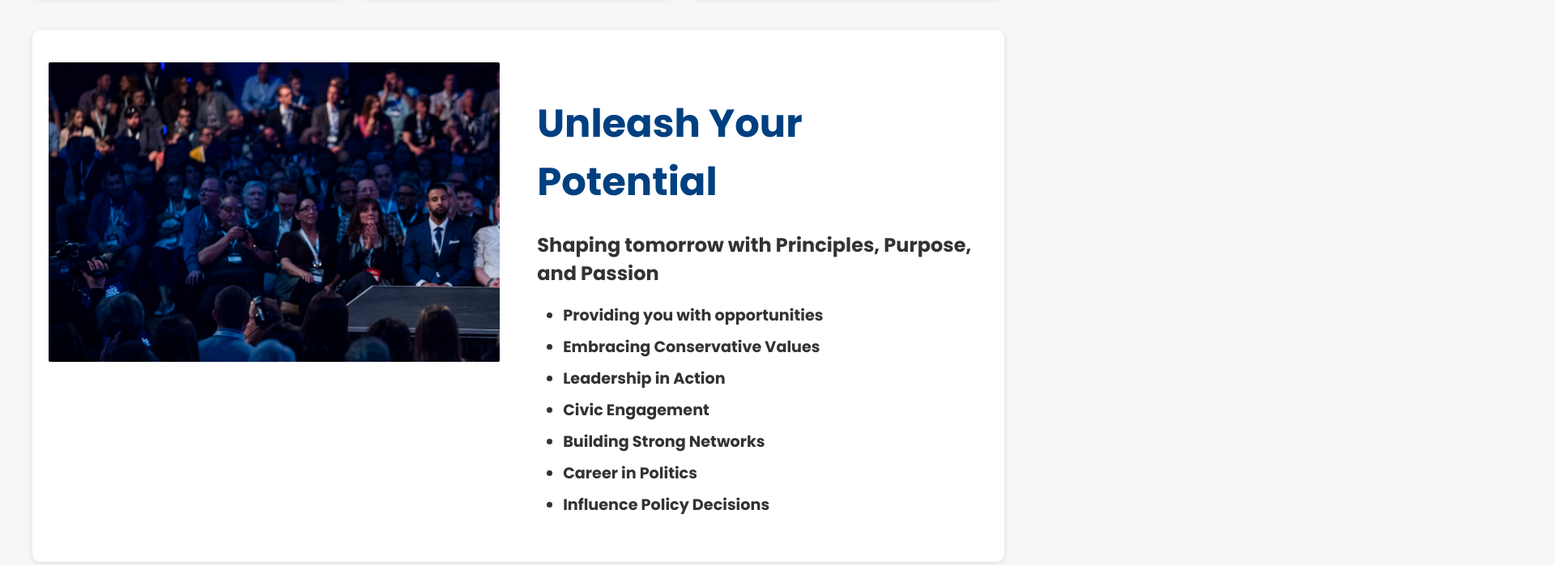
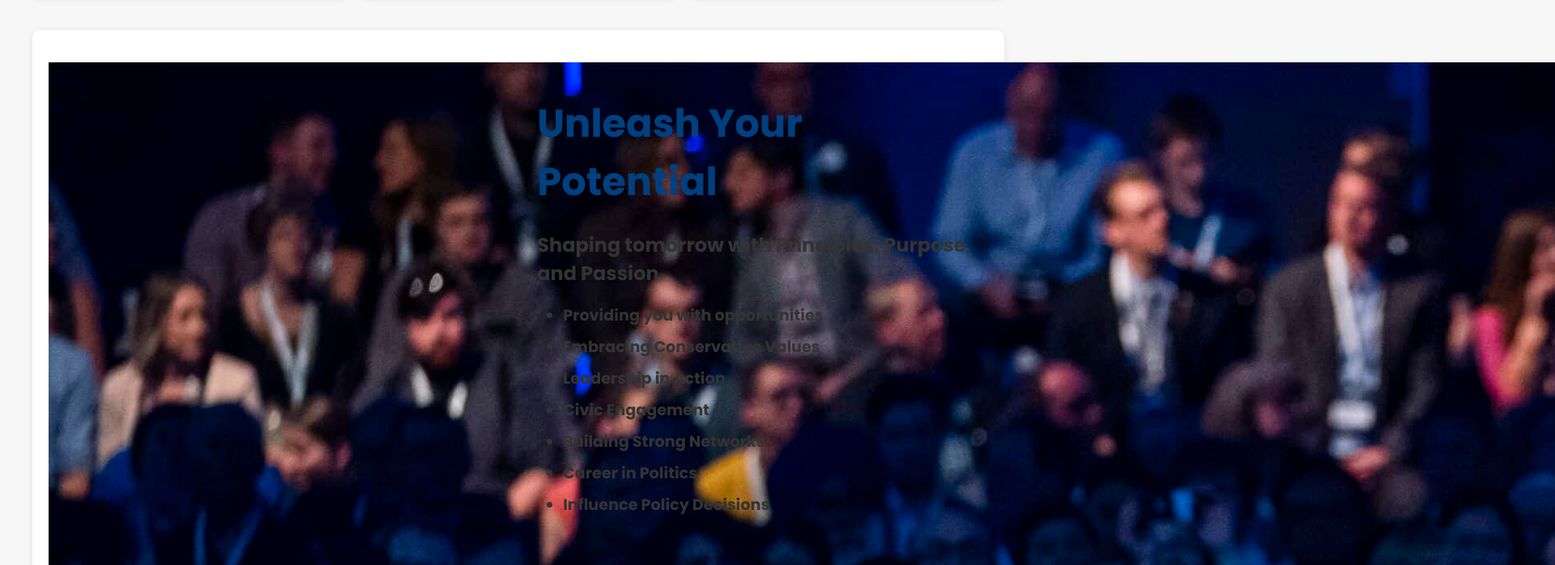
Before and after one commit to Mo-kham/UCP-SideC.github.io, a website: page youth.html in a window 1280 px wide. Shown: the part 1581-2279 px from the top of the page at 81% size, 1920 px wide, since content can reach past the window. Drawn offline with Linux system fonts and the light colour scheme.

Commit message:
Update youth.css

```diff
--- a/css/youth.css
+++ b/css/youth.css
@@ -193,12 +193,19 @@
     color: #007bff;
     margin-bottom: 20px;
 }
+.kids-container {
+  /* Make sure the container itself has a fixed or calculable height */
+  height: 500px; /* Or use a responsive technique (e.g., min-height) */
+  width: 100%;   /* Or whatever width you need */
+  overflow: hidden; /* Hides any overflow if the image is taller than container */
+}
+
 .kids-image {
-    width: 100%;
-    height: 100%;
-    border-radius: 2px;
-    margin-top: 0px;
-    display: block;
+  /* Fill container’s height while keeping aspect ratio */
+  height: 100%;
+  width: auto;
+  object-fit: cover;
+  display: block; /* Removes extra space below image in some cases */
 }
 
 .potential-col p {
```
